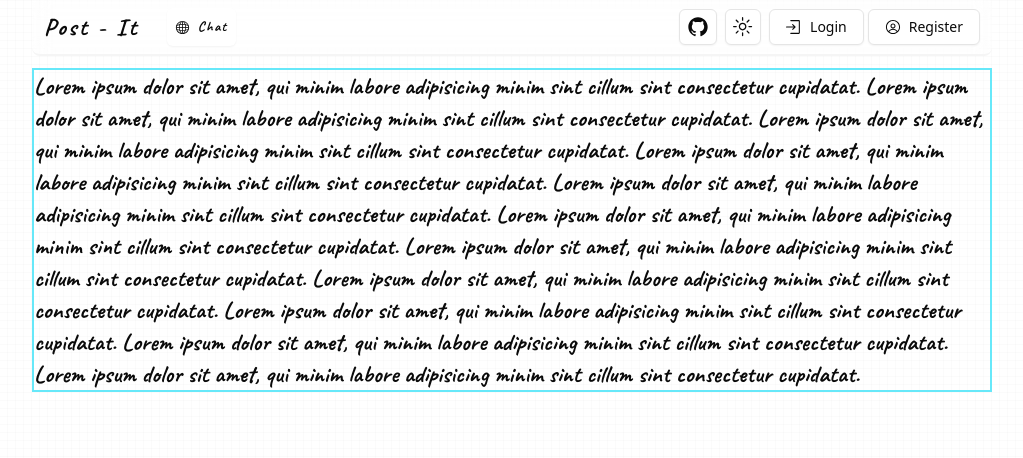
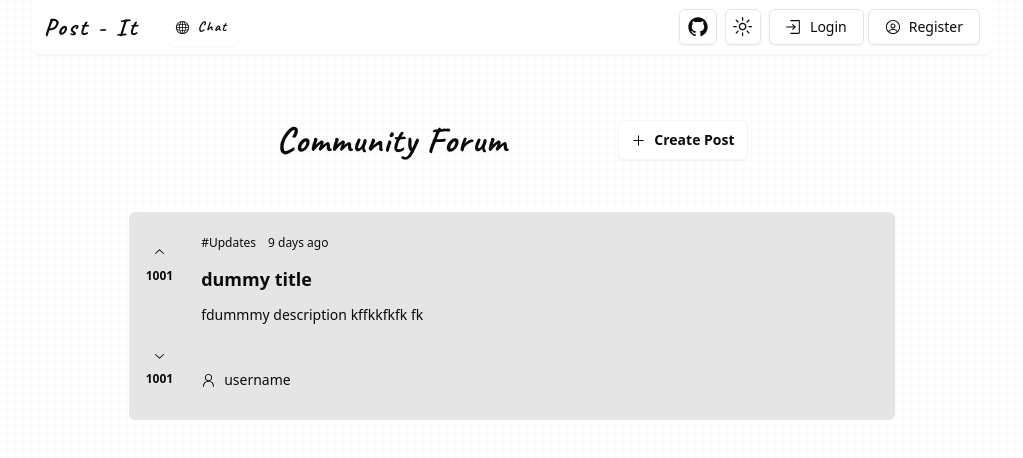
Before and after one commit to falcon71181/Post-It, a Next.js app in the folder client/: page / in a window 1280 px wide. Shown: the top 458 px of the page, without its empty margins (128-1151 px from the left). Built offline with nearby package versions, Linux system fonts and the light colour scheme; no server answers.

Commit message:
feat: dummy forum post card

```diff
--- a/client/src/app/page.tsx
+++ b/client/src/app/page.tsx
@@ -1,17 +1,37 @@
+import { FormPostCard } from "@/components/community-form/FormPostCard";
+import { PlusIcon } from "@radix-ui/react-icons";
+
+type FormPostCardProps = {
+  title: string,
+  description: string
+}
+
+const dumy: FormPostCardProps = {
+  title: "dummy title",
+  description: "fdummmy description kffkkfkfk fk",
+}
+
 export default function Home() {
   return (
-    <main className="font-caveat text-2xl border-2 border-cyan-300">
-      Lorem ipsum dolor sit amet, qui minim labore adipisicing minim sint cillum sint consectetur cupidatat.
-      Lorem ipsum dolor sit amet, qui minim labore adipisicing minim sint cillum sint consectetur cupidatat.
-      Lorem ipsum dolor sit amet, qui minim labore adipisicing minim sint cillum sint consectetur cupidatat.
-      Lorem ipsum dolor sit amet, qui minim labore adipisicing minim sint cillum sint consectetur cupidatat.
-      Lorem ipsum dolor sit amet, qui minim labore adipisicing minim sint cillum sint consectetur cupidatat.
-      Lorem ipsum dolor sit amet, qui minim labore adipisicing minim sint cillum sint consectetur cupidatat.
-      Lorem ipsum dolor sit amet, qui minim labore adipisicing minim sint cillum sint consectetur cupidatat.
-      Lorem ipsum dolor sit amet, qui minim labore adipisicing minim sint cillum sint consectetur cupidatat.
-      Lorem ipsum dolor sit amet, qui minim labore adipisicing minim sint cillum sint consectetur cupidatat.
-      Lorem ipsum dolor sit amet, qui minim labore adipisicing minim sint cillum sint consectetur cupidatat.
-      Lorem ipsum dolor sit amet, qui minim labore adipisicing minim sint cillum sint consectetur cupidatat.
+    <main className="text-2xl p-5 flex justify-center items-center">
+      <div className="w-10/12 flex flex-col gap-5 items-center">
+        <div className="w-2/3 flex justify-between font-caveat text-center text-4xl px-5 py-8 tracking-wide">
+          <h1>Community Forum</h1>
+          <CreatePost />
+        </div>
+        <div className="w-full flex flex-col items-center justify-center">
+          <FormPostCard PostData={dumy} />
+        </div>
+      </div>
     </main>
   );
 }
+
+const CreatePost = () => {
+  return (
+    <div className="font-semibold cursor-pointer font-sans tracking-normal text-lg flex justify-center items-center rounded-md px-3 gap-2 bg-background shadow-sm hover:bg-accent hover:text-accent-foreground border border-accent">
+      <PlusIcon className="text-xl" />
+      <h1 className="text-sm">Create Post</h1>
+    </div>
+  )
+}
--- a/client/src/components/community-form/FormPostCard.tsx
+++ b/client/src/components/community-form/FormPostCard.tsx
@@ -1,7 +1,7 @@
 "use client";
 
 import { useMotionValue, motion, useMotionTemplate } from "framer-motion";
-import { ThumbsUp, ThumbsDown, UserRound } from "lucide-react";
+import { ChevronUpIcon, ChevronDownIcon, PersonIcon } from "@radix-ui/react-icons";
 
 type FormPostCardProps = {
   title: string,
@@ -24,14 +24,14 @@ export function FormPostCard({ PostData }: { PostData: FormPostCardProps }) {
     >
       {/* TODO: Style better for light theme */}
       <motion.div
-        className="pointer-events-none absolute -inset-px rounded-xl opacity-0 transition duration-300 group-hover:opacity-100"
+        className="pointer-events-none dark:absolute -inset-px rounded-xl opacity-0 transition duration-300 group-hover:opacity-100"
         style={{
           background: useMotionTemplate`
 						radial-gradient(200px circle at ${mouseX}px ${mouseY}px, rgba(38, 38, 38, 0.6), transparent 80%)
 					`,
         }}
       />
-      <div className="h-full relative flex rounded-md border border-white/10">
+      <div className="h-full relative flex rounded-md border border-white/10 rounded-l-2xl">
         <LikeDislikeSection />
         <PostSection PostData={PostData} />
       </div>
@@ -41,13 +41,13 @@ export function FormPostCard({ PostData }: { PostData: FormPostCardProps }) {
 
 const LikeDislikeSection = () => {
   return (
-    <section className="cursor-pointer dark:bg-neutral-900 px-4 flex flex-col rounded-l-xl">
-      <div className="group/like h-1/2 flex flex-col gap-2 items-center justify-center">
-        <ThumbsUp className="dark:text-neutral-300 group-hover/like:text-green-300" />
+    <section className="cursor-pointer dark:bg-neutral-900 flex flex-col rounded-l-2xl">
+      <div className="px-4 group/like h-1/2 flex flex-col gap-2 items-center justify-center rounded-tl-2xl hover:bg-green-300/30">
+        <ChevronUpIcon className="dark:text-neutral-300 group-hover/like:text-green-300" />
         <span className="text-xs font-semibold dark:text-neutral-100 group-hover/like:text-neutral-50">1001</span>
       </div>
-      <div className="group/dislike h-1/2 flex flex-col gap-2 items-center justify-center">
-        <ThumbsDown className="dark:text-neutral-300 group-hover/dislike:text-red-300" />
+      <div className="px-4 group/dislike h-1/2 flex flex-col gap-2 items-center justify-center rounded-bl-2xl hover:bg-red-300/30">
+        <ChevronDownIcon className="dark:text-neutral-300 group-hover/dislike:text-red-300" />
         <span className="text-xs font-semibold dark:text-neutral-100 group-hover/dislike:text-neutral-50">1001</span>
       </div>
     </section>
@@ -64,7 +64,7 @@ const PostSection = ({ PostData }: { PostData: FormPostCardProps }) => {
       <div className="h-[20%] text-lg dark:text-neutral-100 font-semibold line-clamp-1">{PostData.title}</div>
       <div className="h-[25%] text-sm dark:text-neutral-300 line-clamp-2">{PostData.description}</div>
       <div className="h-[30%] flex gap-2 items-center">
-        <UserRound className="dark:text-neutral-100" />
+        <PersonIcon className="dark:text-neutral-100" />
         <span className="text-sm">username</span>
       </div>
     </section>
```
